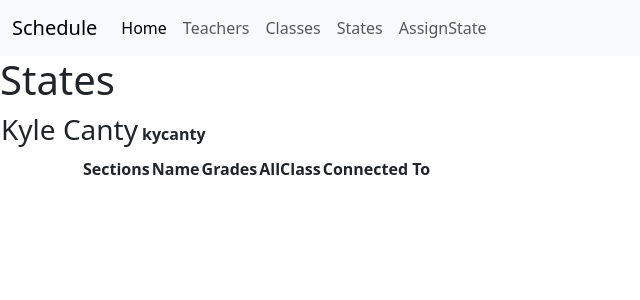
After one commit to catawba/Schedule24, a Flask app: page /index/states/ in a window 1280 px wide. The commit adds this page. Shown: the top 300 px of the page, without its empty margins (0-640 px from the left). Run offline with Flask 3, Linux system fonts and the light colour scheme; lists and menus that the app fills with data are empty.

Commit message:
Form for assign states started and working

```diff
--- a/flasksched.py
+++ b/flasksched.py
@@ -1,4 +1,8 @@
-from flask import Flask, render_template
+from flask import Flask, render_template, redirect, url_for
+from flask_wtf import FlaskForm
+from wtforms import StringField,SubmitField,BooleanField
+from wtforms.validators import DataRequired, Length
+
 from tinydb import TinyDB, Query
 
 dbc = TinyDB('classes.json')
@@ -31,9 +35,37 @@ for c in dbc:
 
 app = Flask('__name__')
 
+app.config['SECRET_KEY'] = 'mysecretkey'
+
+class Assignstate(FlaskForm):
+    section1 = BooleanField(False)
+    section2 = BooleanField(False)
+    classname = StringField('Enter the class name')
+    submit = SubmitField('Submit')
+
 @app.route('/')
 def index():
     return render_template('home.html')
+
+@app.route('/assignstate',methods = ['GET','POST'])
+def assignstates():
+    classname = False
+    section1 = False
+    section2 = False
+    form = Assignstate()
+
+    if form.validate_on_submit():
+        classname = form.classname.data
+        section1 = form.section1.data
+        section2 = form.section2.data
+
+
+
+        form.classname.data = ''
+        form.section1.data = False
+        form.section2.data = False
+
+    return render_template('assignstates.html',form=form,classname=classname,section1=section1,section2=section2)
 
 @app.route('/teachers/')
 def teachers():
@@ -44,7 +76,7 @@ def teachers():
 def addteachers():
     return render_template('addteachers.html')
 
-@app.route('/index/')
+@app.route('/index/classes')
 def classes():
     return render_template('classes.html', classinfo=clss)
 
@@ -52,9 +84,9 @@ def classes():
 def addclasses():
     return render_template('addclasses.html')
 
-@app.route('/index/')
+@app.route('/index/states/')
 def states():
-    return render_template('states.html')
+    return render_template('states.html', classinfo=clss)
 
 
 dbc.close()
--- a/templates/nav.html
+++ b/templates/nav.html
@@ -26,7 +26,10 @@
                 <a class="nav-link" href="{{url_for('classes')}}">Classes</a>
               </li>
               <li class="nav-item">
-                <a class="nav-link disabled" aria-disabled="true">Disabled</a>
+                <a class="nav-link" href="{{url_for('states')}}">States</a>
+              </li>
+              <li class="nav-item">
+                <a class="nav-link" href="{{url_for('assignstates')}}">AssignState</a>
               </li>
             </ul>
           </div>
--- /dev/null
+++ b/templates/states.html
@@ -0,0 +1,71 @@
+{# states html #}
+
+{% extends 'nav.html' %}
+{% block content %}
+
+  <h1>States</h1>
+  <table>
+    <th>
+        <h3>Kyle Canty</h3>
+    </th>
+    <th></th>
+    <th>kycanty</th>
+  </table>
+  <div class="container">
+
+  <table>
+    <tr>
+      <th>Sections</th>
+      <th>Name</th>
+      <th>Grades</th>
+      <th>AllClass</th>
+      <th>Connected To</th>
+    </tr>
+      {% for c in classinfo%}
+      <tr>
+      <td>
+        <div class="form-check form-check-inline">
+          <input class="form-check-input" type="checkbox" id="inlineCheckbox1" value="option1">
+          <label class="form-check-label" for="inlineCheckbox1">1</label>
+        </div>
+        <div class="form-check form-check-inline">
+          <input class="form-check-input" type="checkbox" id="inlineCheckbox2" value="option2">
+          <label class="form-check-label" for="inlineCheckbox2">2</label>
+        </div>
+
+      </td>
+      <td>
+        {{c.name}}
+      </td>
+      <td>
+
+        {{c.grades}}
+      </td>
+      <td>
+
+        {% if c.allclass %}
+          <div class="form-check form-check-inline">
+             <input class="form-check-input" type="checkbox" id="inlineCheckbox1" value="option1" checked>
+             <label class="form-check-label" for="inlineCheckbox1">{{c.allclass}}</label>
+          </div>
+
+        {% else %}
+            <div class="form-check form-check-inline">
+             <input class="form-check-input" type="checkbox" id="inlineCheckbox1" value="option1" >
+             <label class="form-check-label" for="inlineCheckbox1">{{c.allclass}}</label>
+         </div>
+
+        {% endif %}
+
+      </td>
+      <td>
+        <input class="form-check-input" type="checkbox" id="inlineCheckbox1" value="option1" >
+        <label class="form-check-label" for="inlineCheckbox1">{{c.allclass}}</label>
+
+      </td>
+      </tr>
+      {%endfor%}
+
+</table>
+</div>
+{% endblock %}
```
Also changed, not shown: templates/assignstates.html (added, +46 -0 lines).
